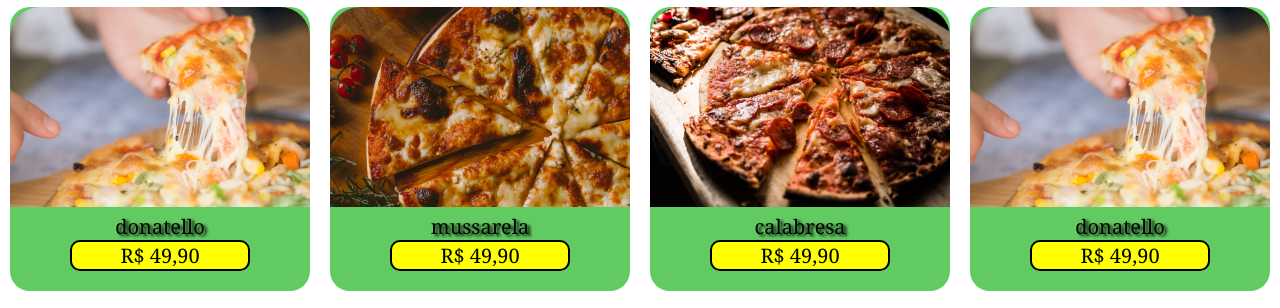
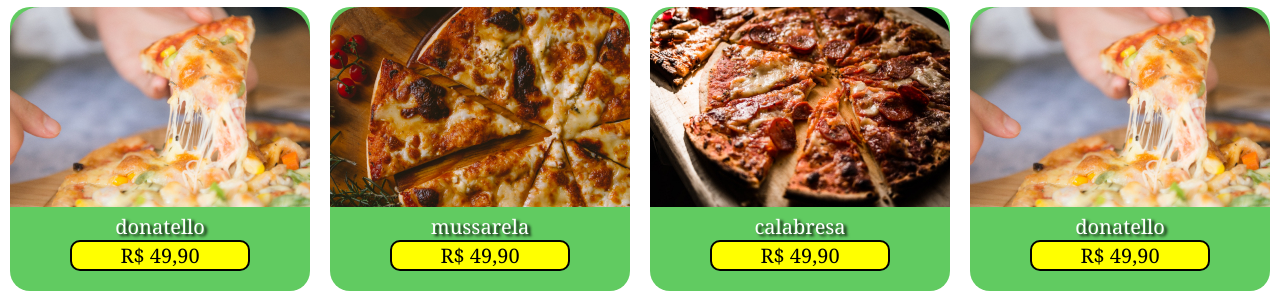
Before and after one commit to maziiero/pizzaria, a plain HTML site: page index.html in a window 1280 px wide. Shown: the part 584-892 px from the top of the page. Drawn offline with Linux system fonts and the light colour scheme.

Commit message:
Alteração

```diff
--- a/css/style.css
+++ b/css/style.css
@@ -120,8 +120,8 @@ div > img{
     border-radius:  30px 30px 0 0;
 }
 
-.nome {--
-  =  color: white;
+.nome {
+    color: white;
      text-shadow: 3px 2px 3px black ;
 }
 
```
